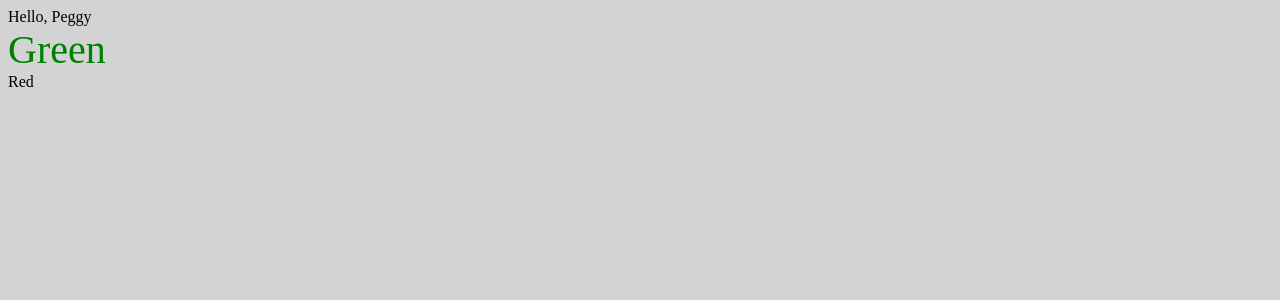
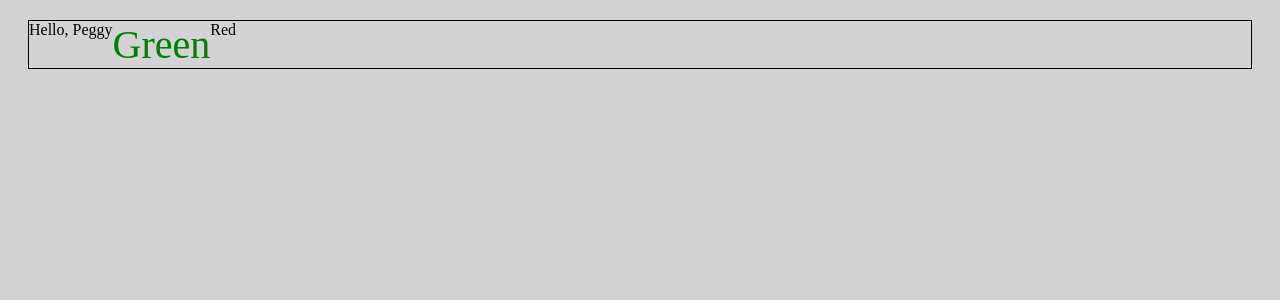
Before and after one commit to bobbyquennell/peggy, a React app: page / in a window 1280 px wide. Shown: the top 300 px of the page. Built offline with nearby package versions, Linux system fonts and the light colour scheme; the HTML template or start-up script is replaced by a standard one.

Commit message:
use a nice way to make the props more extensible
using {...rest}, so we can apply `className`, `style`, ...etc props to the App component
without defining them in the ComponentProps interface explicitly

inspired by
https://www.erikverweij.dev/blog/making-your-components-extensible-with-typescript/

```diff
--- a/src/App.tsx
+++ b/src/App.tsx
@@ -1,19 +1,22 @@
 import React from 'react';
 import greeter from 'greeter';
 
-interface ComponentProps extends React.HTMLAttributes<HTMLDivElement> {
+interface ComponentProps extends React.ComponentPropsWithoutRef<'div'> {
   userName: string;
   children?: React.ReactNode;
-  className?: string;
 }
+// type ComponentProps = {
+//   userName: string;
+//   children?: React.ReactNode;
+// } & React.ComponentPropsWithoutRef<'div'>;
 
 const App: React.FC<ComponentProps> = ({
   userName,
   children,
-  className,
+  ...rest
 }: ComponentProps) => {
   return (
-    <div className={className}>
+    <div {...rest}>
       {greeter(userName)}
       {children}
     </div>
--- a/src/index.tsx
+++ b/src/index.tsx
@@ -7,7 +7,11 @@ import './app.css';
 const { redTitle } = require('./index.module.css');
 
 ReactDOM.render(
-  <App className={redTitle} userName={'Peggy'}>
+  <App
+    className={redTitle}
+    userName={'Peggy'}
+    style={{ margin: 20, border: '1px solid black', display: 'flex' }}
+  >
     <div className="green-title">Green</div>
     <div className={redTitle}>Red</div>
   </App>,
```
